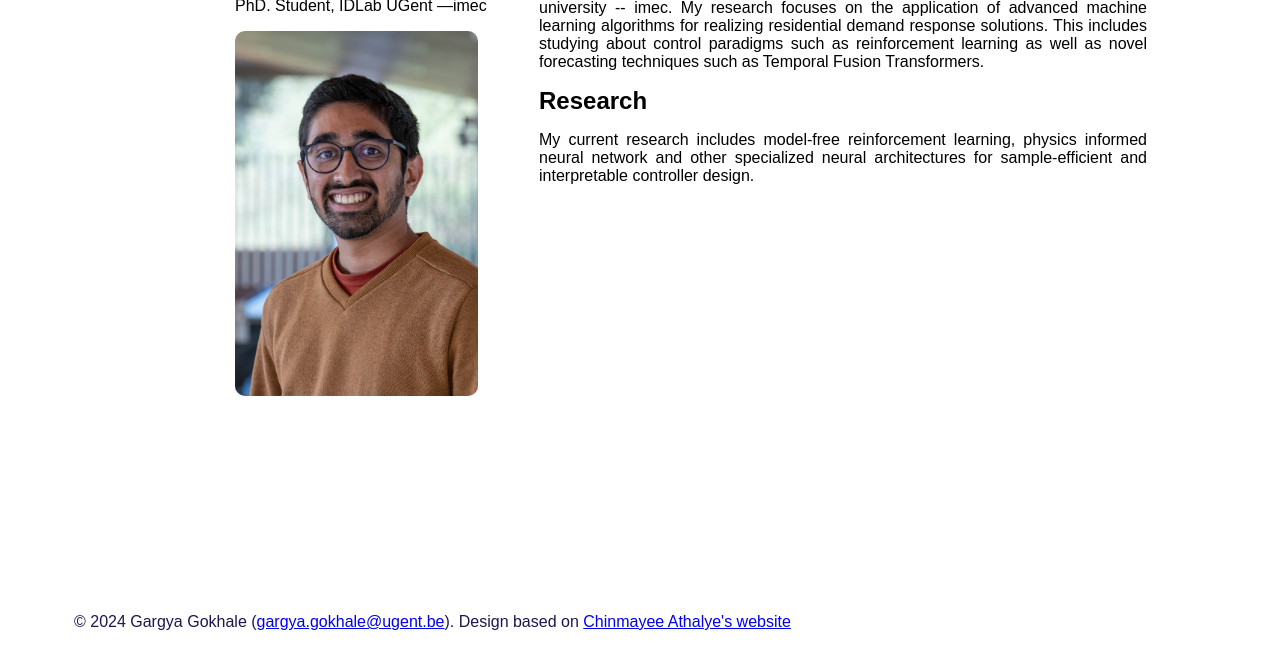
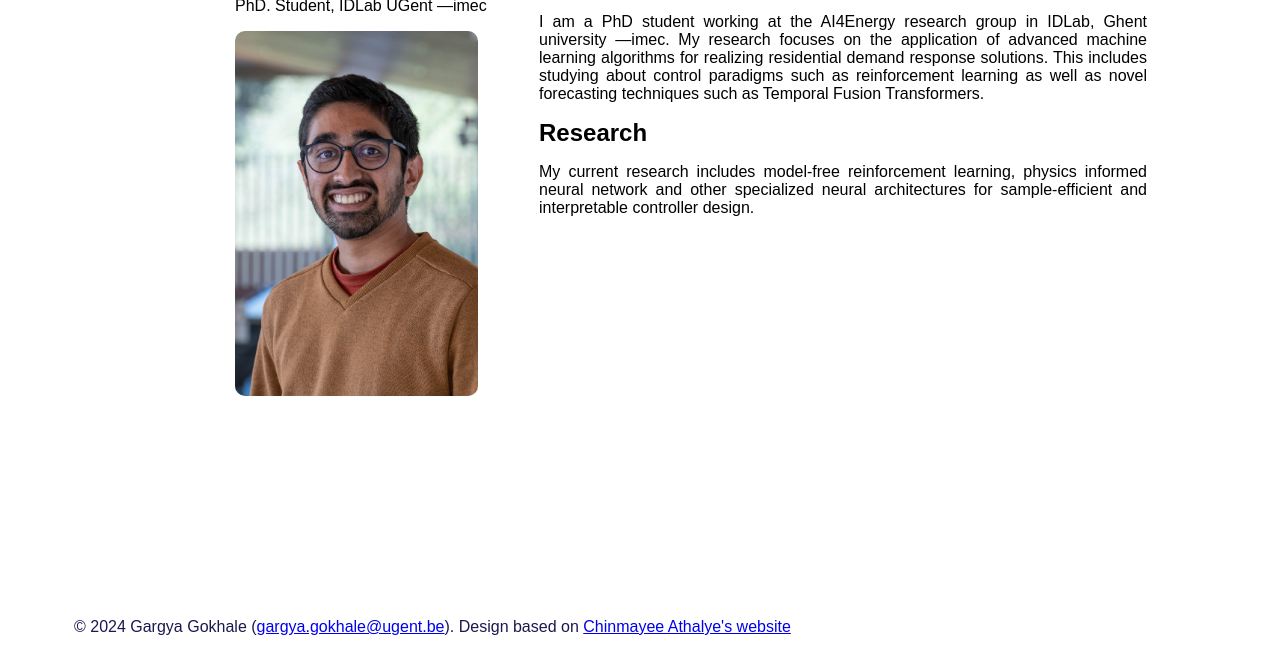
Before and after one commit to GargyaGokhale/GargyaGokhale.github.io, a plain HTML site: page index.html in a window 1280 px wide. Shown: the part 143-800 px from the top of the page. Drawn offline with Linux system fonts and the light colour scheme.

Commit message:
align vertical

```diff
--- a/index.html
+++ b/index.html
@@ -47,7 +47,7 @@
                 About
             </h1>
             <p>
-                I am a PhD student working at the AI4Energy research group in IDLab, Ghent university -- imec. My research focuses on the application of
+                I am a PhD student working at the AI4Energy research group in IDLab, Ghent university &mdash;imec. My research focuses on the application of
                 advanced machine learning algorithms for realizing residential demand response solutions. This includes studying about control paradigms such
                 as reinforcement learning as well as novel forecasting techniques such as Temporal Fusion Transformers.
             </p>
--- a/style.css
+++ b/style.css
@@ -65,6 +65,7 @@ footer {
     position: fixed;
     bottom: 0;
     width: 100%;
+    line-height: 0.5rem;
 }
 
 /* ------------------------------- CONTAINERS ------------------------------- */
@@ -86,6 +87,7 @@ footer {
   /* remaining sections take up 67% of the screen */
 .content-section {
     flex: 2;
+    padding-top: 2rem;
 }
 
 /* when viewing on smaller screens p to 768px (typical tablet and mobile sizes),
```
